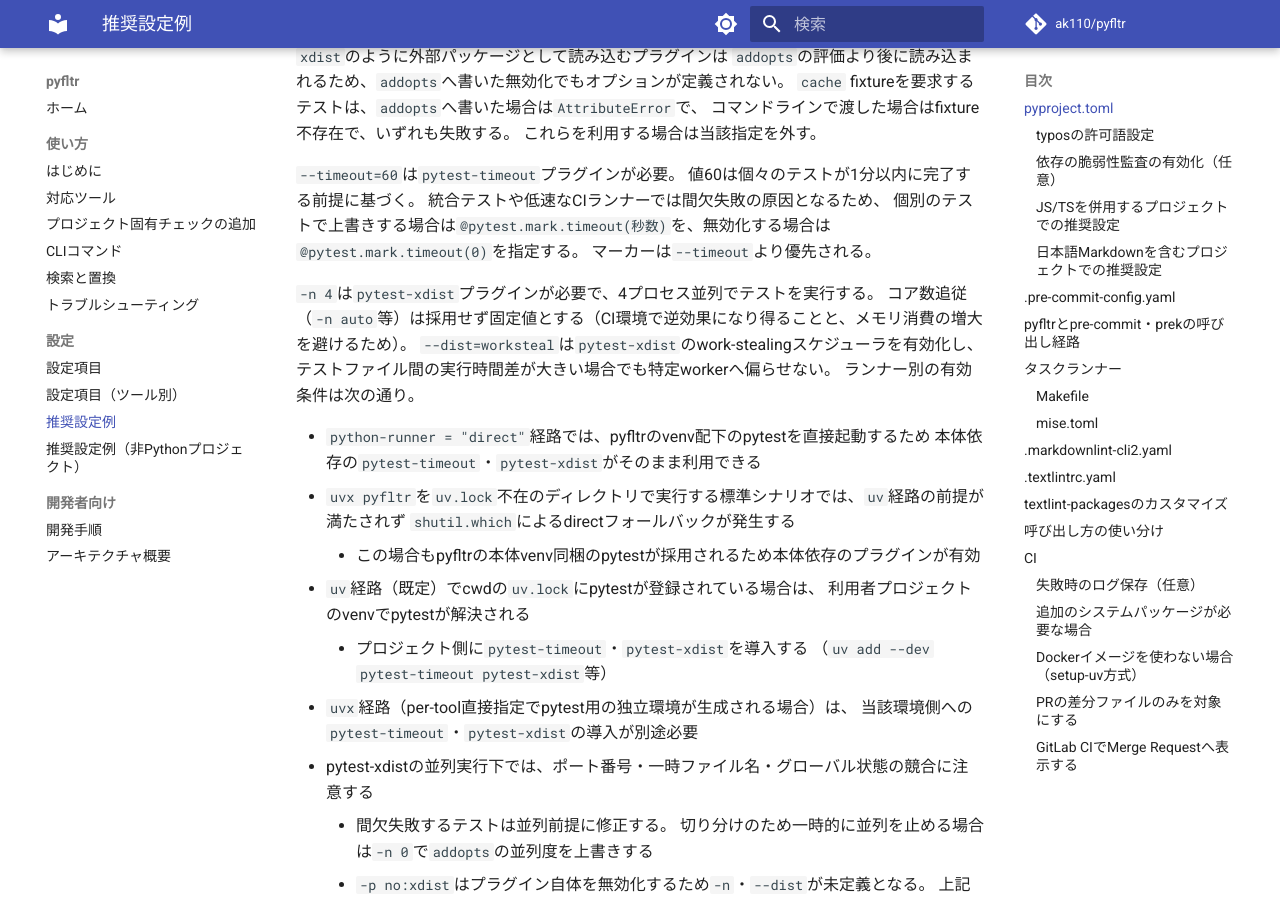
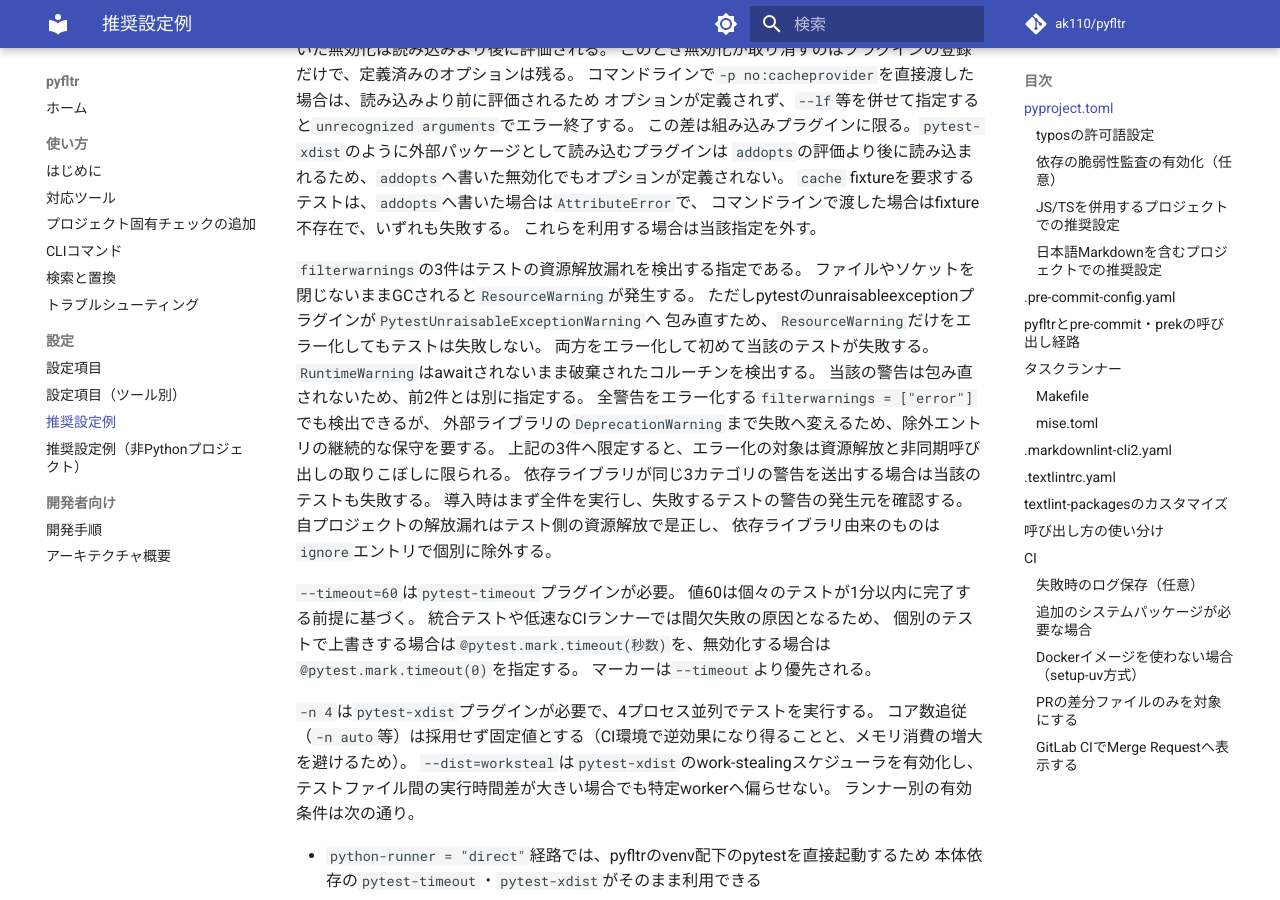
Before and after one commit to ak110/pyfltr, an MkDocs documentation site: the page built from docs/guide/recommended.md, in a window 1280 px wide and 900 px high, scrolled down 4171 px. Built offline with MkDocs 1.6.1 and Material for MkDocs 9.7.7, drawn with Linux system fonts in a browser that asks for light colours; comment, search, counter and statistics services are not loaded; some of the changed text lies outside the part shown.

Commit message:
test: テストの資源解放漏れを検出する設定を追加し既存の漏れを是正する
ファイルやソケットを閉じないままGCされたテストは、警告のまま通過して蓄積する。
pytestはGC時のResourceWarningをPytestUnraisableExceptionWarningへ包み直すため、
ResourceWarningだけをエラー化しても検出できない。両方に加え、awaitされないまま
破棄されたコルーチンを示すRuntimeWarningをエラー化する設定を加える。

当該の設定により、subprocessの標準出力パイプを閉じないテスト2件と、
非同期呼び出しの差し替えスタブがコルーチンを破棄するテスト1件が検出されたため
併せて是正する。いずれもテスト側の資源解放の漏れで、製品コードに漏れはない。
同じ設定を利用者向けの推奨設定例へも反映する。

フィードバック20260803-133407-001を反映する。

再発予防: 解放漏れを警告ではなく失敗として扱う設定を常時有効化し、
新たな漏れが混入した時点でテストが失敗する状態にした。

Co-Authored-By: Claude Opus 5 (1M context) <noreply@anthropic.com>
Claude-Session: https://claude.ai/code/session_018dmjjPiezaYHTK91e1AA6E

````diff
--- a/docs/guide/recommended.md
+++ b/docs/guide/recommended.md
@@ -143,6 +143,11 @@ xfail_strict = true
 asyncio_mode = "strict"
 asyncio_default_fixture_loop_scope = "session"
 asyncio_default_test_loop_scope = "session"
+filterwarnings = [
+    "error::ResourceWarning",
+    "error::pytest.PytestUnraisableExceptionWarning",
+    "error::RuntimeWarning",
+]
 ```
 
 `[tool.mypy]`のうち`ignore_missing_imports`と`allow_redefinition`は検査を緩和する指定である。
@@ -178,6 +183,21 @@ pytestは組み込みプラグインを読み込むかどうかをコマンド
 `cache` fixtureを要求するテストは、`addopts`へ書いた場合は`AttributeError`で、
 コマンドラインで渡した場合はfixture不存在で、いずれも失敗する。
 これらを利用する場合は当該指定を外す。
+
+`filterwarnings`の3件はテストの資源解放漏れを検出する指定である。
+ファイルやソケットを閉じないままGCされると`ResourceWarning`が発生する。
+ただしpytestのunraisableexceptionプラグインが`PytestUnraisableExceptionWarning`へ
+包み直すため、`ResourceWarning`だけをエラー化してもテストは失敗しない。
+両方をエラー化して初めて当該のテストが失敗する。
+`RuntimeWarning`はawaitされないまま破棄されたコルーチンを検出する。
+当該の警告は包み直されないため、前2件とは別に指定する。
+全警告をエラー化する`filterwarnings = ["error"]`でも検出できるが、
+外部ライブラリの`DeprecationWarning`まで失敗へ変えるため、除外エントリの継続的な保守を要する。
+上記の3件へ限定すると、エラー化の対象は資源解放と非同期呼び出しの取りこぼしに限られる。
+依存ライブラリが同じ3カテゴリの警告を送出する場合は当該のテストも失敗する。
+導入時はまず全件を実行し、失敗するテストの警告の発生元を確認する。
+自プロジェクトの解放漏れはテスト側の資源解放で是正し、
+依存ライブラリ由来のものは`ignore`エントリで個別に除外する。
 
 `--timeout=60`は`pytest-timeout`プラグインが必要。
 値60は個々のテストが1分以内に完了する前提に基づく。
````
Also changed, not shown: pyproject.toml (+8 -0 lines), 2 other files.
